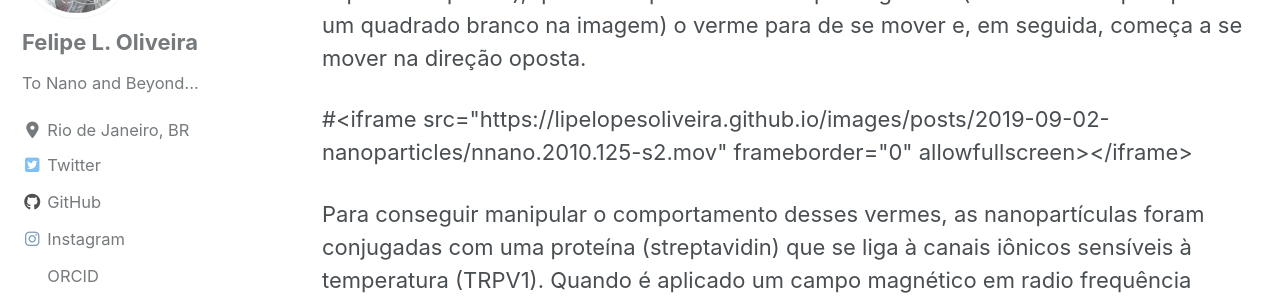
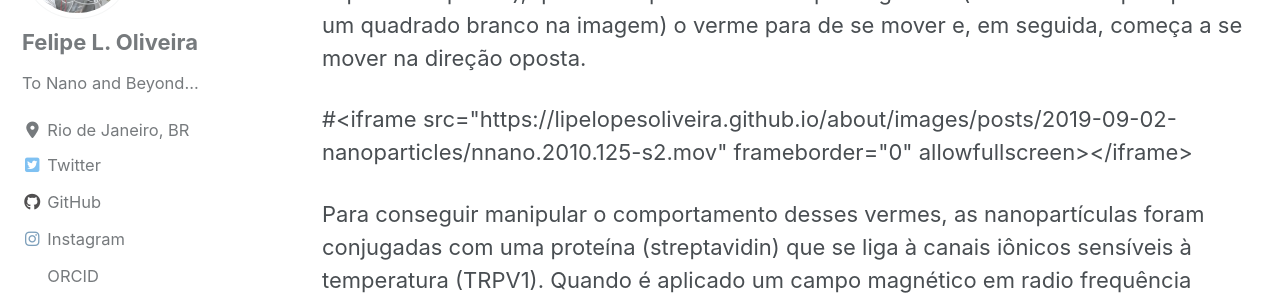
Before and after one commit to lipelopesoliveira/lipelopesoliveira.github.io, a Jekyll site: the page built from _posts/2019-09-02-nanoparticles.md, in a window 1280 px wide and 900 px high, scrolled down 1185 px. Shown: the part 154-454 px from the top of the window. Built offline with Jekyll 4.4.1, drawn with Linux system fonts in a browser that asks for light colours; cached includes are drawn as plain includes; nearby versions of some CDN libraries.

Commit message:
Update _config.yml

```diff
--- a/_config.yml
+++ b/_config.yml
@@ -22,7 +22,7 @@
 name                     : "Felipe L. Oliveira"
 description              : "To nano and beyond..."
 url                      : "https://lipelopesoliveira.github.io" # the base hostname & protocol for your site e.g. "https://mmistakes.github.io"
-baseurl                  : # the subpath of your site, e.g. "/blog"
+baseurl                  : "/about" # the subpath of your site, e.g. "/blog"
 repository               : # GitHub username/repo-name e.g. "mmistakes/minimal-mistakes"
 teaser                   : # path of fallback teaser image, e.g. "/assets/images/500x300.png"
 logo                     : "/images/logo.png" # path of logo image to display in the masthead, e.g. "/assets/images/88x88.png"
```
